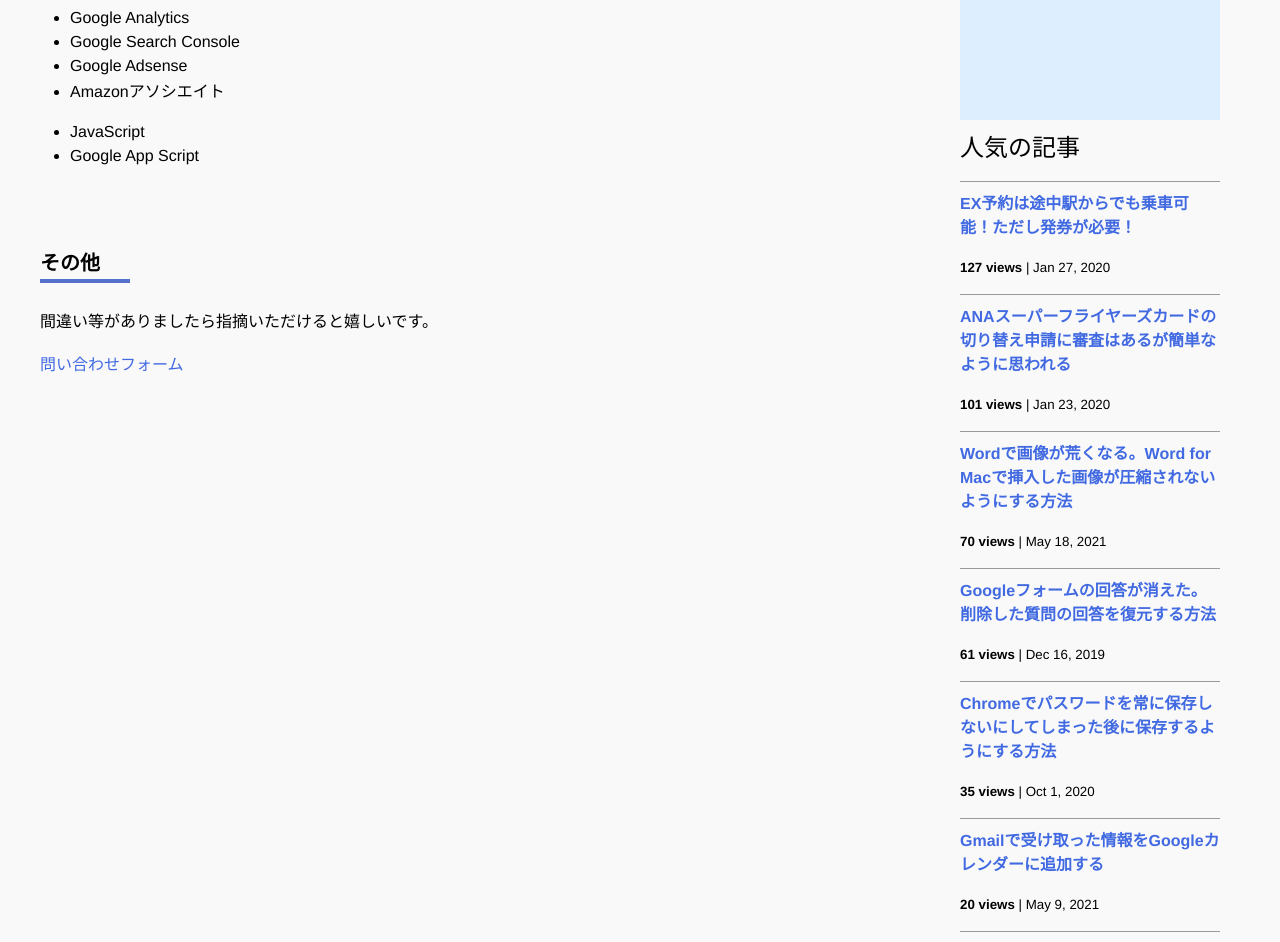
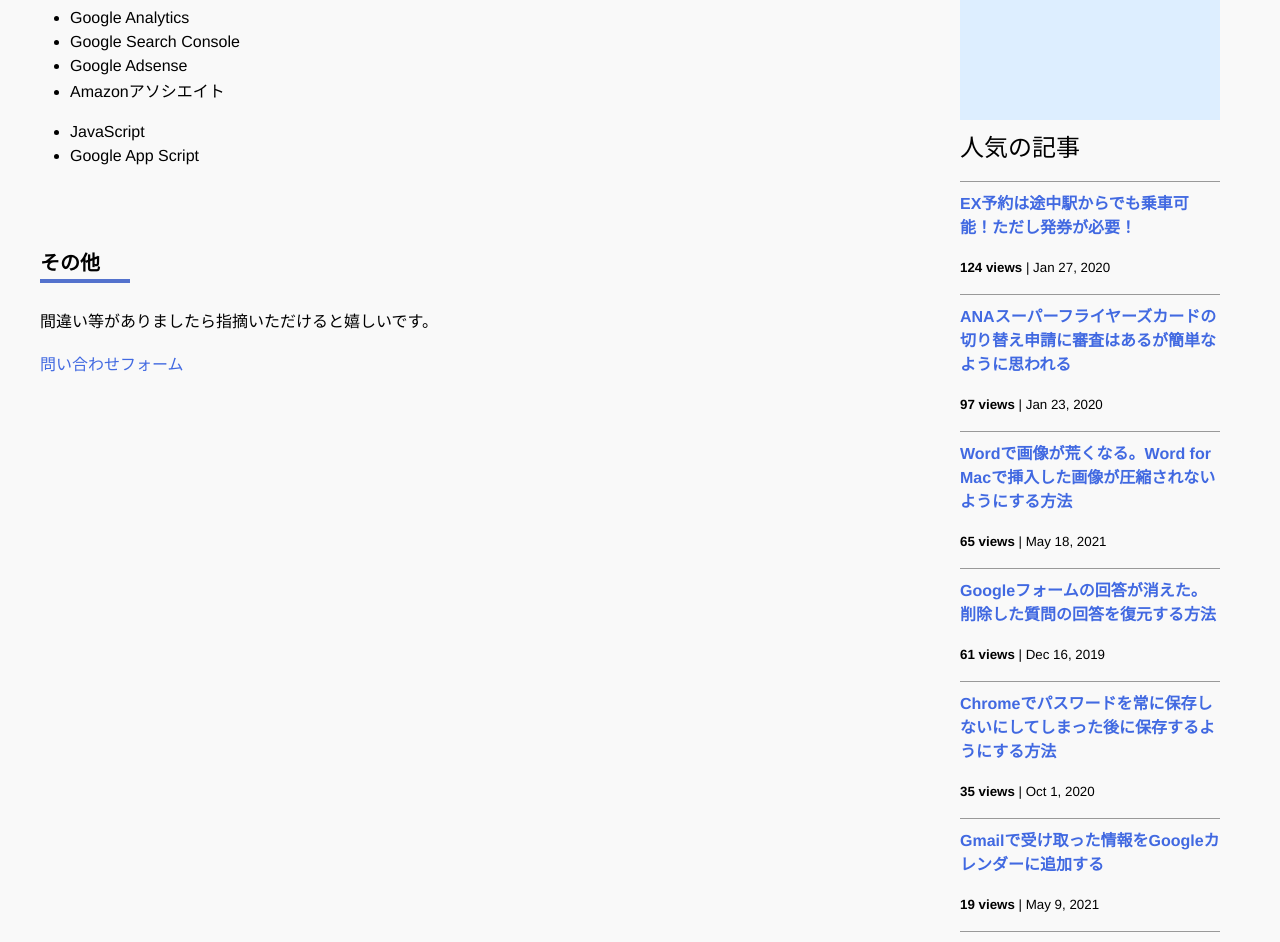
Before and after one commit to iwanaminami/shoyaiwaname, a Jekyll site: the page built from about.markdown, in a window 1280 px wide and 1400 px high, scrolled down 693 px. Shown: the top 942 px of the window. Built offline with Jekyll 4.4.1, drawn with Linux system fonts in a browser that asks for light colours; nearby versions of some CDN libraries; comment, search, counter and statistics services are not loaded.

Commit message:
chore(ga): update _data/popularposts.yml 20251227-0052

```diff
--- a/_data/popularposts.yml
+++ b/_data/popularposts.yml
@@ -1,17 +1,17 @@
 side:
-  - view: 127
+  - view: 124
     url: "/2020/01/27/ex-rideontheway.html"
-  - view: 101
+  - view: 97
     url: "/2020/01/23/sfc-judge.html"
-  - view: 70
+  - view: 65
     url: "/2021/05/18/image-compression-word.html"
   - view: 61
     url: "/2019/12/16/restore-googleform.html"
   - view: 35
     url: "/2020/10/01/googlepassword.html"
-  - view: 20
+  - view: 19
     url: "/2021/05/09/gmailtocalendar.html"
-  - view: 14
+  - view: 13
+    url: "/2020/01/23/sfcgold.html"
+  - view: 11
     url: "/"
-  - view: 14
-    url: "/2020/01/23/sfcgold.html"
```
